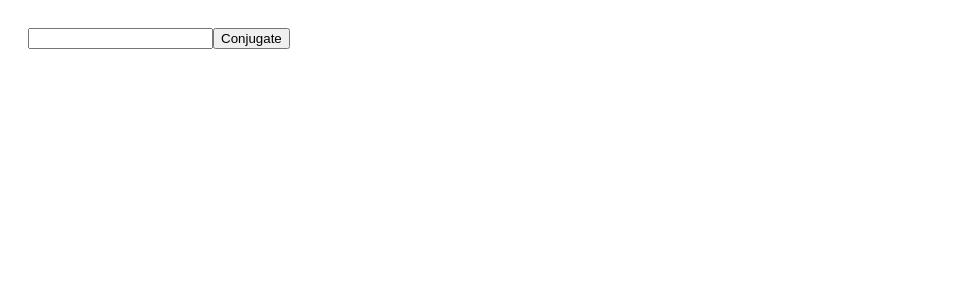
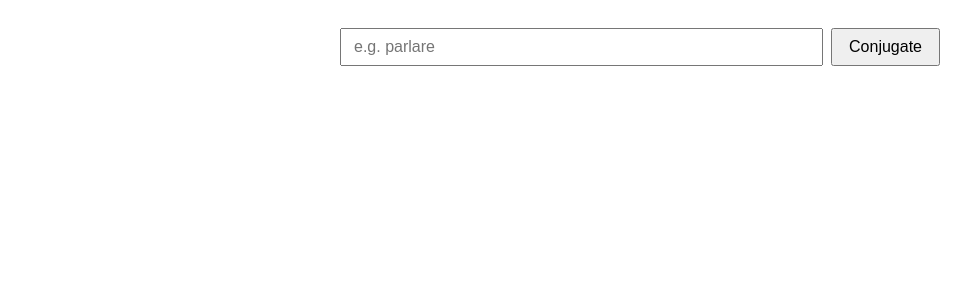
Before and after one commit to kmuraad/italianconjugator_web, a React (Vite) app: page / in a window 1280 px wide. Shown: the top 300 px of the page, without its empty margins (0-975 px from the left). Built offline with nearby package versions, Linux system fonts and the light colour scheme.

Commit message:
v0.1.4 - Second round of testing. Past conjugating is fine, present conjugation is fine. IT DOES NOT GET THE AUXILIARY VERB

```diff
--- a/src/App.jsx
+++ b/src/App.jsx
@@ -56,12 +56,12 @@ export default function App(){
             const italianHeading = parsedDoc.querySelector("h2:has(#Italian), #Italian");
             const italianTable = parsedDoc.querySelector("table.roa-inflection-table");
 
-            if (italianHeading == null){
+            if (italianHeading === null){
                 setError("Error!")
                 setLoading(false);
                 return;
             }
-            else if (italianTable == null){
+            else if (italianTable === null){
                 setError("Error!")
                 setLoading(false);
                 return;
@@ -69,24 +69,31 @@ export default function App(){
             //***** This segment finds and extracts the auxiliary verb and past participle *****//
             let aux = null;
             let pastPart = null;
-            const tableHeading = italianTable.querySelectorAll("th");
-            for (let i = 0; i < tableHeading.length; i++){
-                const header = tableHeading[i];
-                const headerContent = header.textContent.toLowerCase();
-                if (headerContent === "auxiliary verb"){
+            const tableHeading = italianTable.querySelectorAll("td, th");
+            const tableHeading2 = italianTable.querySelectorAll("tr, th");
+            for (let i = 0; i < tableHeading2.length; i++){
+                const header = tableHeading2[i];
+                const headerContent = header.textContent.trim().toLowerCase();
+                if (headerContent.includes("auxiliary verb")){
                     const nextContent = header.nextElementSibling;
                     if (nextContent != null){
                         aux = nextContent.textContent.replace(/[\[\]()\d]/g, '').trim().toLowerCase();
                     }
                 }
+            }
+            for (let i = 0; i < tableHeading.length; i++){
+                const header = tableHeading[i];
+                const headerContent = header.textContent.trim().toLowerCase();
+                //*************************** ISSUE *********************************
                 if (headerContent === "past participle"){
                     const nextContent = header.nextElementSibling;
                     if (nextContent != null){
                         //This grabs and stores the past participle (i.e. parlato)
-                        pastPart = nextContent.textContent.replace(/[\[\]()\d]/g, '').trim().toLowerCase();
+                        pastPart = nextContent.textContent.replace(/[\[\]()\d]/g, '').trim().toUpperCase();
                     }
                 }
             }
+
             //***** This segment finds and extracts the auxiliary verb and past participle *****//
             const presentConjugation = {};
             const tableRow = italianTable.querySelectorAll("tr");
@@ -136,24 +143,54 @@ export default function App(){
         }
 
     }
-    return(
-        <div style={{ padding: "20px", fontFamily: "sans-serif" }}>
-            <form onSubmit={handleSearch}>
+    return (
+        <div style={{ padding: "20px", fontFamily: "sans-serif", maxWidth: "600px", margin: "0 auto" }}>
+            <form onSubmit={handleSearch} style={{ display: "flex", gap: "8px" }}>
                 <input
                     type="text"
                     value={verb}
                     onChange={handleInput}
+                    placeholder="e.g. parlare"
+                    style={{ flex: 1, padding: "8px 12px", fontSize: "16px" }}
                 />
-                <button type="submit" disabled={loading}>
+                <button type="submit" disabled={loading} style={{ padding: "8px 16px", fontSize: "16px", cursor: "pointer" }}>
                     {loading ? "Searching..." : "Conjugate"}
                 </button>
             </form>
+
             {error && <p style={{ color: "red" }}>{error}</p>}
 
             {result && (
-                <div style={{ marginTop: "20px" }}>
-                    <h2>{result.verb}</h2>
-                    <pre>{JSON.stringify(result, null, 2)}</pre>
+                <div style={{ display: "grid", gridTemplateColumns: "1fr 1fr", gap: "24px", marginTop: "24px" }}>
+                    {/* Presente */}
+                    <div>
+                        <h3 style={{ borderBottom: "1px solid #ccc", paddingBottom: "6px" }}>Presente</h3>
+                        <table style={{ width: "100%", borderCollapse: "collapse" }}>
+                            <tbody>
+                            {PRONOUNS.map((pronoun) => (
+                                <tr key={pronoun} style={{ borderBottom: "1px solid #eee" }}>
+                                    <td style={{ padding: "6px 0", color: "#666" }}>{pronoun}</td>
+                                    <td style={{ padding: "6px 0", fontWeight: "bold" }}>{result.present[pronoun] || "—"}</td>
+                                </tr>
+                            ))}
+                            </tbody>
+                        </table>
+                    </div>
+
+                    {/* Passato Prossimo */}
+                    <div>
+                        <h3 style={{ borderBottom: "1px solid #ccc", paddingBottom: "6px" }}>Passato Prossimo</h3>
+                        <table style={{ width: "100%", borderCollapse: "collapse" }}>
+                            <tbody>
+                            {PRONOUNS.map((pronoun) => (
+                                <tr key={pronoun} style={{ borderBottom: "1px solid #eee" }}>
+                                    <td style={{ padding: "6px 0", color: "#666" }}>{pronoun}</td>
+                                    <td style={{ padding: "6px 0", fontWeight: "bold" }}>{result.past[pronoun] || "—"}</td>
+                                </tr>
+                            ))}
+                            </tbody>
+                        </table>
+                    </div>
                 </div>
             )}
         </div>
```
